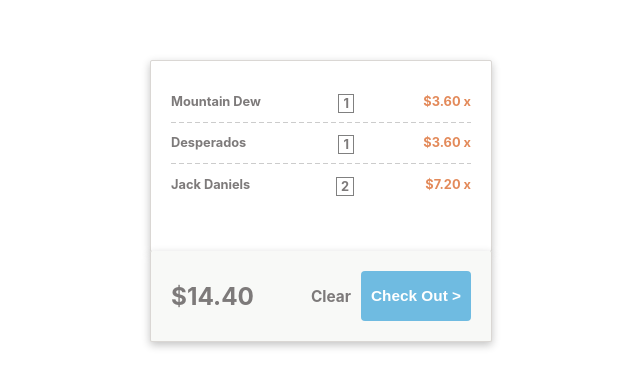
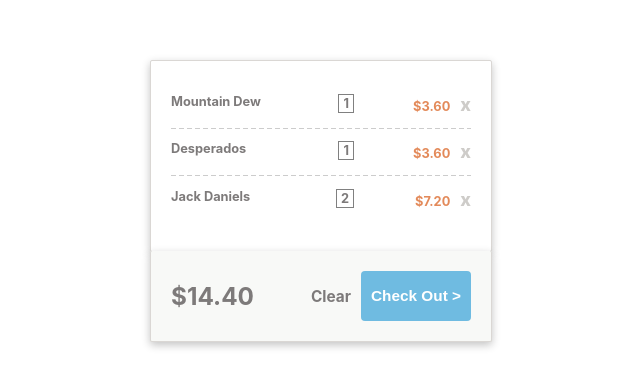
Before and after one commit to yasboyman/mmt, a React (Create React App) app: page / in a window 1280 px wide. Shown: the part 140-526 px from the top of the page, without its empty margins (319-959 px from the left). Built offline with nearby package versions, Linux system fonts and the light colour scheme.

Commit message:
remove button restyled

```diff
--- a/src/items/index.css
+++ b/src/items/index.css
@@ -10,7 +10,17 @@
 }
 
 .price {
+  display: flex;
+  flex-direction: row;
   color: #e38a5a;
+  align-items: baseline;
+}
+
+.remove_btn {
+  color: #ceccc9;
+  margin-left: 10px;
+  font-size: large;
+  font-weight: 800;
 }
 
 .amount_box {
--- a/src/items/index.jsx
+++ b/src/items/index.jsx
@@ -10,7 +10,7 @@
         <p className="item_name">{name} </p>
         <p className="amount_box" onClick={()=> onAdd(id)}>{amount} </p>
         <p className="price">
-          ${price} <span onClick={() => onRemove(id)}>x</span>
+          ${price} <span  className="remove_btn" onClick={() => onRemove(id)}>x</span>
         </p>
       </div>
       { !lastItem && <hr className="dotted"/>}
```
